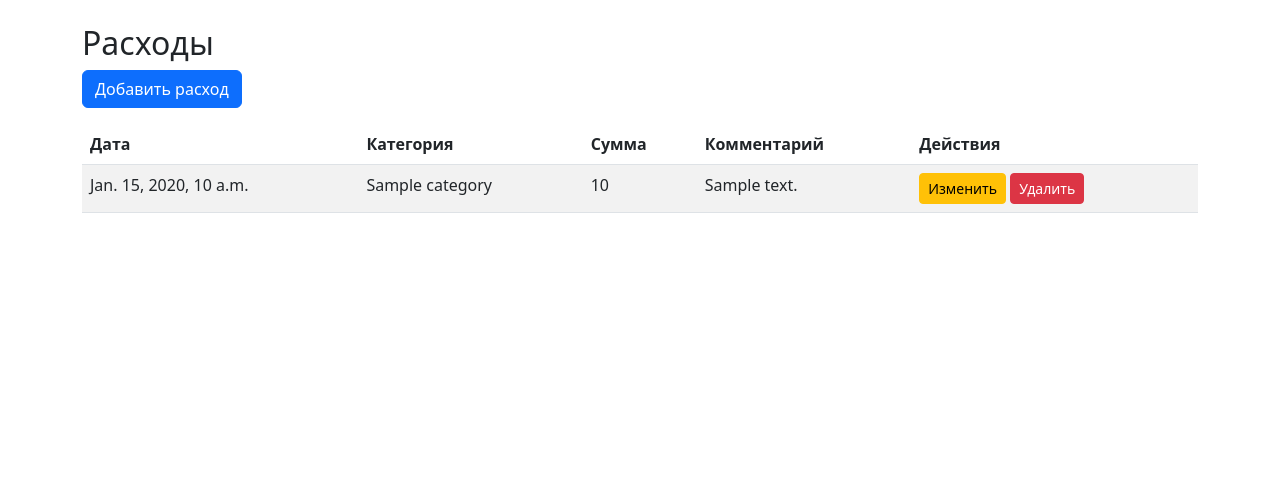
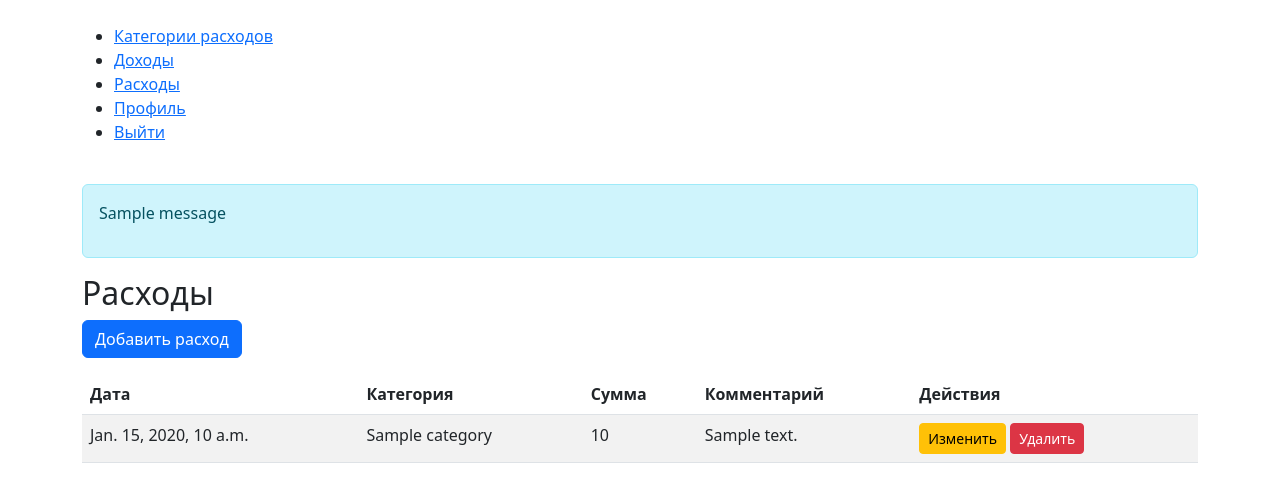
Before and after one commit to Someone1print/Afina, a Django app: template templates/expense_list.html in a window 1280 px wide. Shown: the top 498 px of the page. Run offline with Django 5.2, Linux system fonts and the light colour scheme; the template is opened without the code that fills it: most values are stand-ins (such as "Sample title", 1, 10 or a date in 2020); one stand-in notice (Sample message) is shown.

Commit message:
error message

```diff
--- a/templates/base.html
+++ b/templates/base.html
@@ -5,11 +5,28 @@
   <title>Ваш финансовый помощник</title>
   <link href="https://cdn.jsdelivr.net/npm/bootstrap@5.3.0/dist/css/bootstrap.min.css" rel="stylesheet">
 </head>
+<nav>
+  <ul>
+    <li><a href="{% url 'expense_category_list' %}">Категории расходов</a></li>
+    <li><a href="{% url 'income_list' %}">Доходы</a></li>
+    <li><a href="{% url 'expense_list' %}">Расходы</a></li>
+    <li><a href="{% url 'profile_view' %}">Профиль</a></li>
+    <li><a href="{% url 'logout' %}">Выйти</a></li>
+  </ul>
+</nav>
 <body class="container mt-4">
   {% if user.is_authenticated %}
     <p class="text-end">Вы вошли как {{ user.username }} |
        <a href="{% url 'logout' %}">Выйти</a></p>
   {% endif %}
+  {% if messages %}
+  <div class="alert alert-info">
+    {% for message in messages %}
+      <p>{{ message }}</p>
+    {% endfor %}
+  </div>
+{% endif %}
+
 
   {% block content %}{% endblock %}
 </body>
```
Also changed, not shown: afina/views.py (+16 -0 lines).
